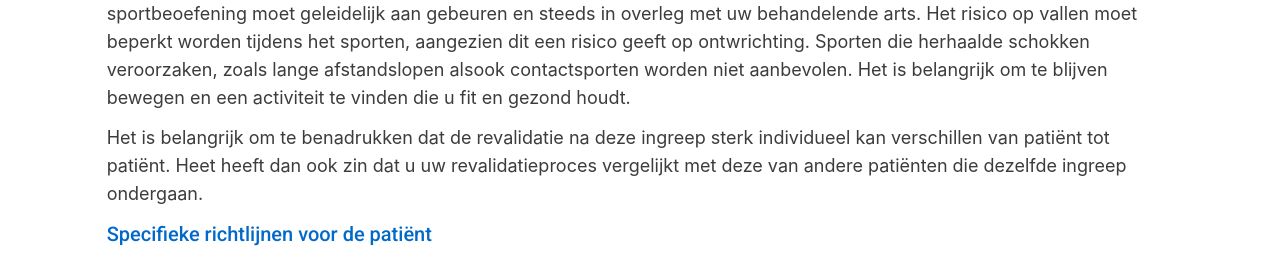
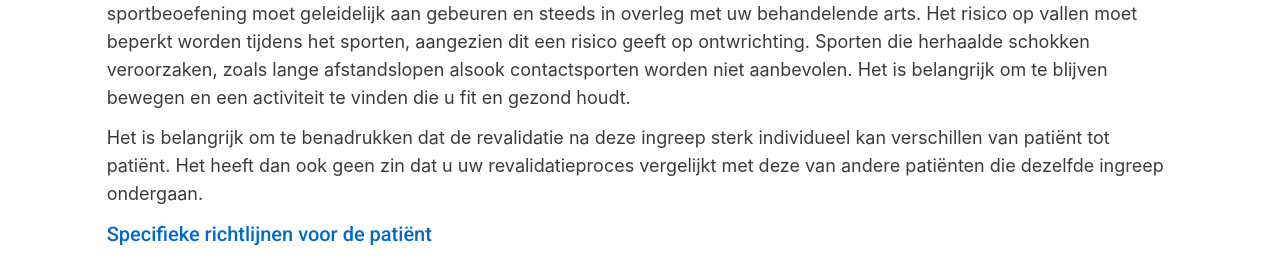
Before and after one commit to Klimaf/masterproef-marieke, a Next.js app: page /voor-de-patient in a window 1280 px wide. Shown: the part 2480-2738 px from the top of the page. Built offline with nearby package versions, Linux system fonts and the light colour scheme; no server answers; what urql would draw is missing.

Commit message:
Fix writing mistakes

```diff
--- a/pages/voor-de-patient.jsx
+++ b/pages/voor-de-patient.jsx
@@ -199,9 +199,9 @@ export default function Home() {
         </p>
         <p className="mb-3 text-uz-grey">
           Het is belangrijk om te benadrukken dat de revalidatie na deze ingreep
-          sterk individueel kan verschillen van patiënt tot patiënt. Heet heeft
-          dan ook zin dat u uw revalidatieproces vergelijkt met deze van andere
-          patiënten die dezelfde ingreep ondergaan.
+          sterk individueel kan verschillen van patiënt tot patiënt. Het heeft
+          dan ook geen zin dat u uw revalidatieproces vergelijkt met deze van
+          andere patiënten die dezelfde ingreep ondergaan.
         </p>
 
         <h1 className="mb-3 text-xl font-roboto text-uz-blue">
```
